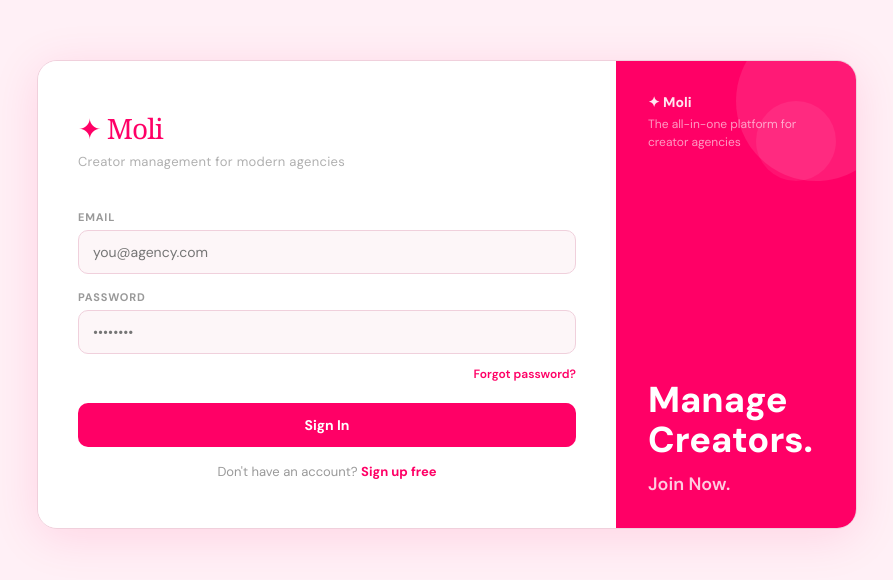
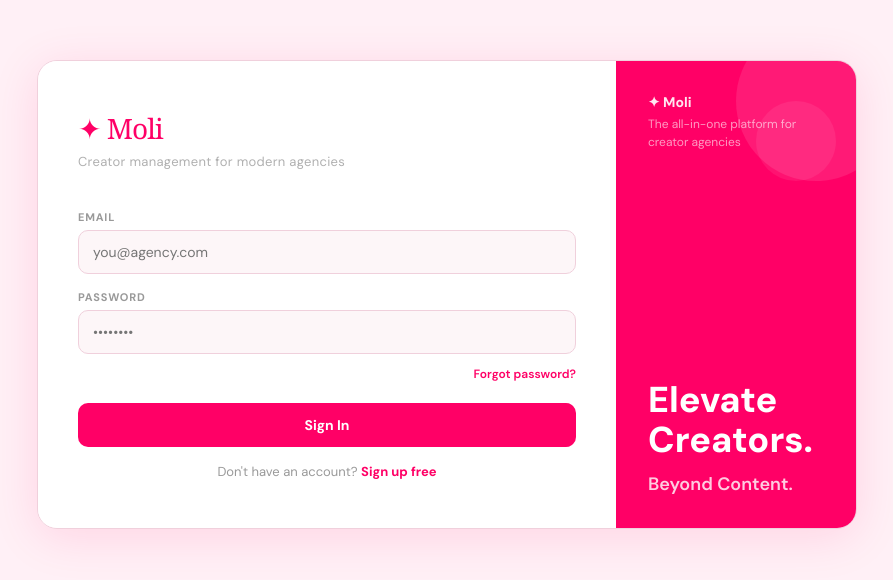
Before and after one commit to molitormarketing/ifilmit, a Next.js app: page / in a window 1280 px wide. Shown: the part 106-686 px from the top of the page, without its empty margins (193-1086 px from the left). Built offline with nearby package versions, Linux system fonts and the light colour scheme; no server answers.

Commit message:
Update MoliApp.js

```diff
--- a/components/MoliApp.js
+++ b/components/MoliApp.js
@@ -463,8 +463,8 @@ function LoginScreen({ onLogin }) {
             <div style={{ fontSize:12, color:"rgba(255,255,255,0.6)", lineHeight:1.5 }}>The all-in-one platform for creator agencies</div>
           </div>
           <div style={{ position:"relative" }}>
-            <div style={{ fontSize:36, fontWeight:800, color:"#fff", lineHeight:1.1, marginBottom:12 }}>Manage<br/>Creators.</div>
-            <div style={{ fontSize:18, color:"rgba(255,255,255,0.8)", fontWeight:600 }}>Join Now.</div>
+            <div style={{ fontSize:36, fontWeight:800, color:"#fff", lineHeight:1.1, marginBottom:12 }}>Elevate<br/>Creators.</div>
+            <div style={{ fontSize:18, color:"rgba(255,255,255,0.8)", fontWeight:600 }}>Beyond Content.</div>
           </div>
         </div>
 
```
